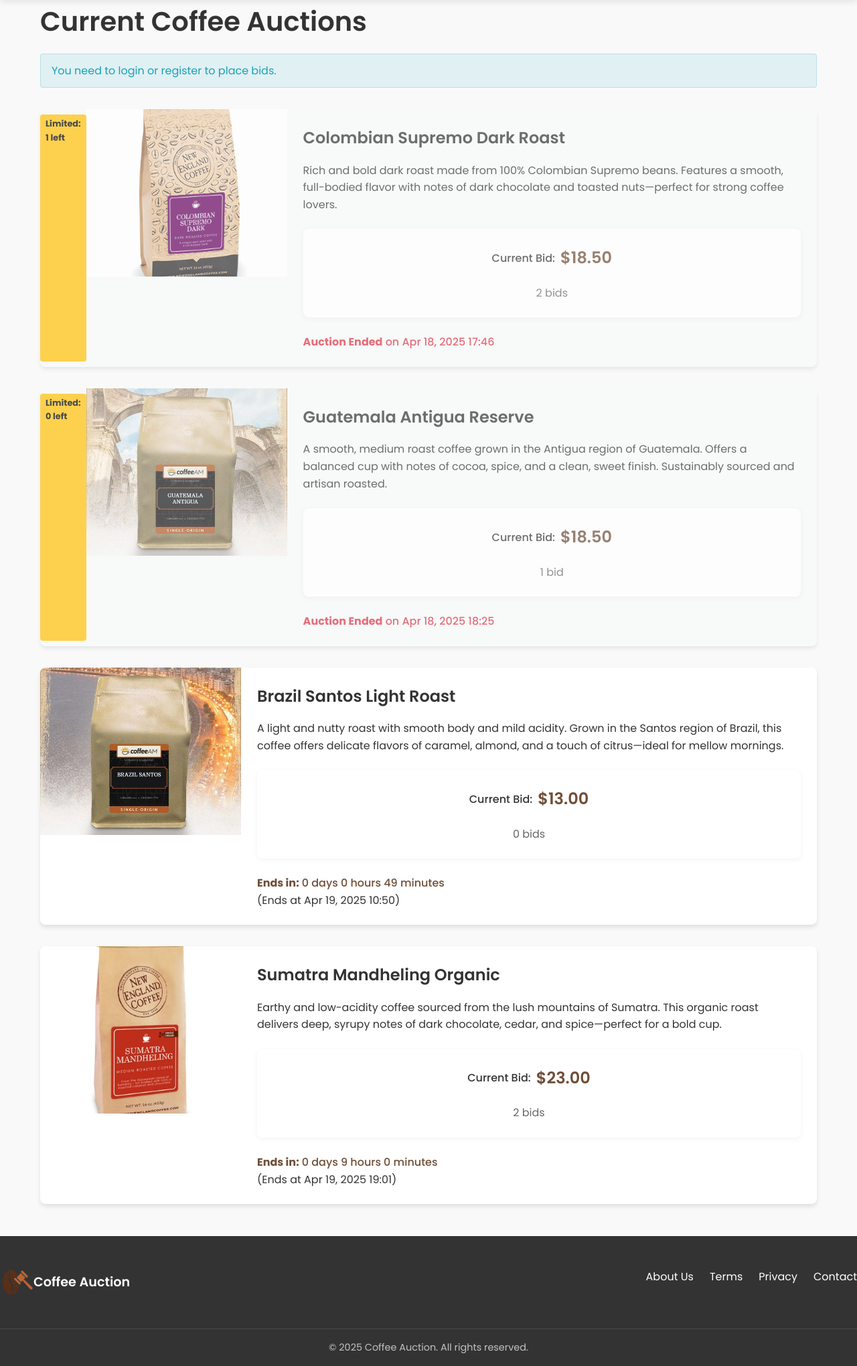
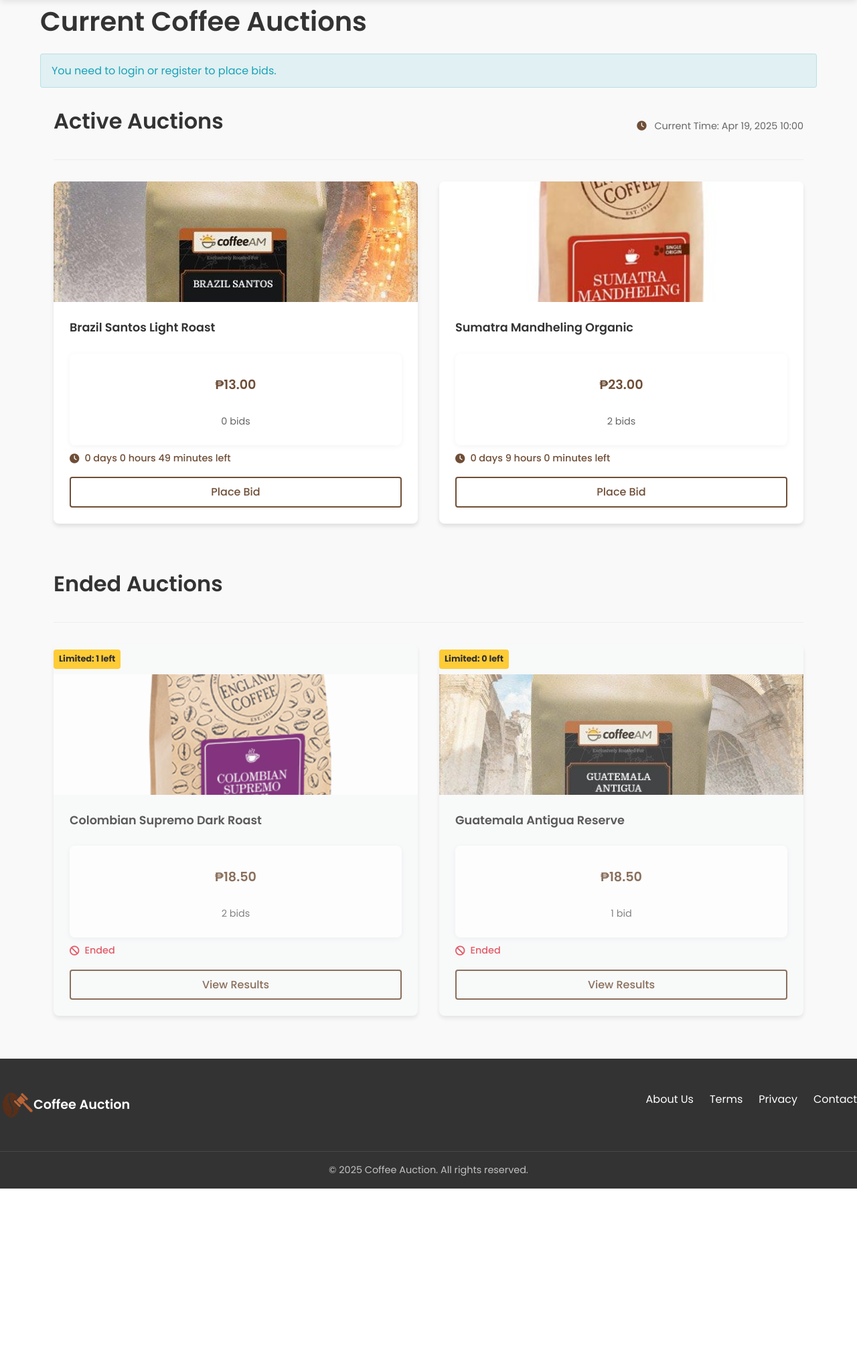
Before and after one commit to JohnDaryllS/coffee_auction, a PHP site: page /auction.php in a window 1280 px wide. Shown: the part 78-2118 px from the top of the page at 67% size. After the commit the page ends 1853 px from the top, so only its background shows below. Run offline with PHP 8.4, Linux system fonts and the light colour scheme; data comes from the database, SQL or seed files in the repository.

Commit message:
little changes in auction

```diff
--- a/admin.php
+++ b/admin.php
@@ -174,7 +174,7 @@ $currentDateTime = date('Y-m-d\TH:i');
                     </div>
 
                     <div class="form-group">
-                        <label for="item-price">Starting Price ($)</label>
+                        <label for="item-price">Starting Price (₱)</label>
                         <input type="number" id="item-price" name="starting_price" class="form-control" min="0.01" step="0.01" required>
                     </div>
 
--- a/auction.php
+++ b/auction.php
@@ -16,7 +16,152 @@ $highlight_item = isset($_GET['new_item']) ? (int)$_GET['new_item'] : 0;
     <title><?php echo $is_admin_view ? 'Admin Auction View' : 'Coffee Auctions'; ?> - Coffee Auction</title>
     <link rel="stylesheet" href="style.css">
     <link href="https://fonts.googleapis.com/css2?family=Poppins:wght@300;400;500;600;700&display=swap" rel="stylesheet">
+    <link rel="stylesheet" href="https://cdnjs.cloudflare.com/ajax/libs/font-awesome/6.0.0/css/all.min.css">
 </head>
+
+<style>
+    /* Auction Container */
+.auction-container {
+    max-width: 1200px;
+    margin: 0 auto;
+    padding: 0 20px;
+}
+
+/* Auction Sections */
+.active-auctions, .ended-auctions {
+    margin-bottom: 4rem;
+}
+
+.section-header {
+    display: flex;
+    justify-content: space-between;
+    align-items: center;
+    margin-bottom: 2rem;
+    padding-bottom: 1rem;
+    border-bottom: 1px solid #eee;
+}
+
+.time-info {
+    color: #666;
+    font-size: 0.9rem;
+}
+
+.time-info i {
+    color: var(--primary-color);
+    margin-right: 0.5rem;
+}
+
+/* Auction Grid Layout */
+.auction-grid {
+    display: flex;
+    flex-direction: column;
+    gap: 2rem;
+}
+
+.auction-row {
+    display: grid;
+    grid-template-columns: repeat(auto-fit, minmax(250px, 1fr));
+    gap: 2rem;
+}
+
+/* Auction Card Styles */
+.auction-card {
+    background-color: white;
+    border-radius: 8px;
+    overflow: hidden;
+    box-shadow: 0 4px 6px rgba(0,0,0,0.1);
+    transition: all 0.3s ease;
+}
+
+.auction-card.ended {
+    opacity: 0.8;
+    background-color: #f8f9fa;
+}
+
+.auction-card:hover {
+    transform: translateY(-5px);
+    box-shadow: 0 10px 20px rgba(0,0,0,0.1);
+}
+
+.auction-card.ended:hover {
+    transform: none;
+    box-shadow: 0 4px 6px rgba(0,0,0,0.1);
+}
+
+.auction-image {
+    height: 180px;
+    background-size: cover;
+    background-position: center;
+}
+
+.auction-details {
+    padding: 1.5rem;
+}
+
+.auction-details h3 {
+    font-size: 1.1rem;
+    margin-bottom: 1rem;
+    white-space: nowrap;
+    overflow: hidden;
+    text-overflow: ellipsis;
+}
+
+.bid-info {
+    display: flex;
+    justify-content: space-between;
+    margin-bottom: 0.5rem;
+}
+
+.current-bid {
+    font-weight: 600;
+    color: var(--primary-color);
+}
+
+.bid-count {
+    color: #666;
+    font-size: 0.9rem;
+}
+
+.time-remaining, .time-ended {
+    font-size: 0.9rem;
+    margin: 0.5rem 0 1rem;
+    display: flex;
+    align-items: center;
+    gap: 0.5rem;
+}
+
+.time-remaining {
+    color: var(--primary-color);
+}
+
+.time-ended {
+    color: var(--error-color);
+}
+
+.auction-details .btn {
+    width: 100%;
+    text-align: center;
+}
+
+/* Responsive Styles */
+@media (max-width: 768px) {
+    .section-header {
+        flex-direction: column;
+        align-items: flex-start;
+        gap: 1rem;
+    }
+
+    .auction-row {
+        grid-template-columns: repeat(auto-fit, minmax(200px, 1fr));
+    }
+}
+
+@media (max-width: 480px) {
+    .auction-row {
+        grid-template-columns: 1fr;
+    }
+}
+</style>
 <body>
     <?php if ($is_admin_view): ?>
     <nav class="navbar admin-nav">
@@ -28,6 +173,7 @@ $highlight_item = isset($_GET['new_item']) ? (int)$_GET['new_item'] : 0;
         </div>
         <div class="navbar-center">
             <a href="admin.php" class="nav-link">Admin Dashboard</a>
+            <a href="about.php" class="nav-link">About</a>
         </div>
         <div class="navbar-right">
             <span class="admin-greeting">Admin Panel</span>
@@ -87,122 +233,65 @@ $highlight_item = isset($_GET['new_item']) ? (int)$_GET['new_item'] : 0;
             </div>
         <?php endif; ?>
 
-        <div class="auction-list">
-            <?php
-            $now = new DateTime();
-            $stmt = $pdo->query("SELECT * FROM items ORDER BY bid_end_date ASC");
+        <div class="auction-container">
+            <section class="active-auctions">
+                <div class="section-header">
+                    <h2>Active Auctions</h2>
+                    <div class="time-info">
+                        <i class="fas fa-clock"></i> Current Time: <?php echo date('M j, Y H:i'); ?>
+                    </div>
+                </div>
 
-            if ($stmt->rowCount() > 0) {
-                while ($item = $stmt->fetch()) {
-                    // Get highest bid for this item
-                    $bidStmt = $pdo->prepare("SELECT MAX(bid_amount) as max_bid,
-                                            (SELECT COUNT(*) FROM bids WHERE item_id = ?) as bid_count
-                                            FROM bids WHERE item_id = ?");
-                    $bidStmt->execute([$item['id'], $item['id']]);
-                    $bid = $bidStmt->fetch();
-                    $currentBid = $bid['max_bid'] ? $bid['max_bid'] : $item['starting_price'];
-                    $bidCount = $bid['bid_count'];
+                <div class="auction-grid">
+                    <?php
+                    $now = new DateTime();
+                    $activeAuctions = [];
+                    $endedAuctions = [];
 
-                    // Calculate time remaining
-                    $end_date = new DateTime($item['bid_end_date']);
-                    $is_active = $end_date > $now;
-                    $time_remaining = '';
-
-                    if ($is_active) {
-                        $interval = $now->diff($end_date);
-                        $time_remaining = $interval->format('%a days %h hours %i minutes');
+                    // Get all auctions and separate active from ended
+                    $stmt = $pdo->query("SELECT * FROM items ORDER BY bid_end_date ASC");
+                    while ($item = $stmt->fetch()) {
+                        $end_date = new DateTime($item['bid_end_date']);
+                        if ($end_date > $now) {
+                            $activeAuctions[] = $item;
+                        } else {
+                            $endedAuctions[] = $item;
+                        }
                     }
 
-                    // Check if limited item is available
-                    $is_available = true;
-                    if ($item['is_limited'] && $item['items_sold'] >= $item['quantity']) {
-                        $is_available = false;
+                    // Display active auctions (max 4 per row)
+                    $activeChunks = array_chunk($activeAuctions, 4);
+                    foreach ($activeChunks as $chunk) {
+                        echo '<div class="auction-row">';
+                        foreach ($chunk as $item) {
+                            displayAuctionItem($item, false, $is_admin_view);
+                        }
+                        echo '</div>';
                     }
+                    ?>
+                </div>
+            </section>
 
-                    echo '<div class="auction-item' .
-                         ($item['id'] == $highlight_item ? ' highlight-new' : '') .
-                         ($is_active ? '' : ' auction-ended') .
-                         '" id="item-' . $item['id'] . '">';
+            <?php if (!empty($endedAuctions)): ?>
+            <section class="ended-auctions">
+                <div class="section-header">
+                    <h2>Ended Auctions</h2>
+                </div>
 
-                    if ($is_admin_view) {
-                        echo '<div class="admin-view-indicator">Admin View</div>';
+                <div class="auction-grid">
+                    <?php
+                    $endedChunks = array_chunk($endedAuctions, 4);
+                    foreach ($endedChunks as $chunk) {
+                        echo '<div class="auction-row">';
+                        foreach ($chunk as $item) {
+                            displayAuctionItem($item, true, $is_admin_view);
+                        }
+                        echo '</div>';
                     }
-
-                    // Limited quantity badge
-                    if ($item['is_limited']) {
-                        $remaining = $item['quantity'] - $item['items_sold'];
-                        echo '<div class="limited-badge">Limited: ' . $remaining . ' left</div>';
-                    }
-
-                    echo '<div class="auction-item-image" style="background-image: url(images/' . $item['image'] . ')"></div>
-                        <div class="auction-item-details">
-                            <h3>' . htmlspecialchars($item['name']) . '</h3>
-                            <p class="item-description">' . htmlspecialchars($item['description']) . '</p>
-
-                            <div class="bid-info">
-                                <div class="bid-current">
-                                    <span class="bid-label">Current Bid:</span>
-                                    <span class="bid-amount">$' . number_format($currentBid, 2) . '</span>
-                                </div>
-                                <div class="bid-count">
-                                    ' . $bidCount . ' bid' . ($bidCount != 1 ? 's' : '') . '
-                                </div>
-                            </div>
-
-                            <div class="time-info">';
-
-                    if ($is_active) {
-                        echo '<div class="time-remaining">
-                                <strong>Ends in:</strong> ' . $time_remaining . '
-                              </div>
-                              <div class="end-time">
-                                (Ends at ' . $end_date->format('M j, Y H:i') . ')
-                              </div>';
-                    } else {
-                        echo '<div class="time-ended">
-                                <strong>Auction Ended</strong> on ' . $end_date->format('M j, Y H:i') . '
-                              </div>';
-                    }
-
-                    echo '</div>';
-
-                    if ($can_bid) {
-                        if ($is_active && $is_available) {
-                            echo '<form action="process_bid.php" method="post" class="bid-form">
-                                    <input type="hidden" name="item_id" value="' . $item['id'] . '">
-                                    <div class="form-group">
-                                        <label for="bid-amount-' . $item['id'] . '">Your Bid ($)</label>
-                                        <input type="number" id="bid-amount-' . $item['id'] . '" name="bid_amount"
-                                            min="' . ($currentBid + 0.5) . '" step="0.5"
-                                            value="' . ($currentBid + 0.5) . '" required>
-                                    </div>
-                                    <button type="submit" class="btn btn-primary">Place Bid</button>
-                                </form>';
-                        } elseif (!$is_available) {
-                            echo '<div class="out-of-stock">Out of Stock</div>';
-                        } else {
-                            echo '<div class="bid-notice">Bidding for this item has ended</div>';
-                        }
-                    } elseif ($is_admin_view) {
-                        echo '<div class="admin-auction-actions">
-                                <a href="admin.php?edit_item=' . $item['id'] . '#items-tab" class="btn btn-outline btn-small">Edit</a>
-                                <form action="process_item.php" method="post" class="inline-form">
-                                    <input type="hidden" name="item_id" value="' . $item['id'] . '">
-                                    <button type="submit" name="action" value="delete" class="btn btn-error btn-small">Delete</button>
-                                </form>
-                              </div>';
-                    }
-
-                    echo '</div>
-                        </div>';
-                }
-            } else {
-                echo '<div class="empty-state">
-                        <p>No auction items available at this time.</p>
-                        ' . ($is_admin_view ? '<a href="admin.php#items-tab" class="btn btn-primary">Add New Item</a>' : '') . '
-                      </div>';
-            }
-            ?>
+                    ?>
+                </div>
+            </section>
+            <?php endif; ?>
         </div>
     </main>
 
@@ -213,7 +302,7 @@ $highlight_item = isset($_GET['new_item']) ? (int)$_GET['new_item'] : 0;
                 <span class="logo-text">Coffee Auction</span>
             </div>
             <div class="footer-links">
-                <a href="#">About Us</a>
+                <a href="about.php">About Us</a>
                 <a href="#">Terms</a>
                 <a href="#">Privacy</a>
                 <a href="#">Contact</a>
@@ -232,3 +321,74 @@ $highlight_item = isset($_GET['new_item']) ? (int)$_GET['new_item'] : 0;
     </script>
 </body>
 </html>
+
+<?php
+// Helper function to display auction items
+function displayAuctionItem($item, $isEnded, $isAdminView) {
+    global $pdo;
+
+    // Get highest bid for this item
+    $bidStmt = $pdo->prepare("SELECT MAX(bid_amount) as max_bid,
+                             (SELECT COUNT(*) FROM bids WHERE item_id = ?) as bid_count
+                             FROM bids WHERE item_id = ?");
+    $bidStmt->execute([$item['id'], $item['id']]);
+    $bid = $bidStmt->fetch();
+    $currentBid = $bid['max_bid'] ? $bid['max_bid'] : $item['starting_price'];
+    $bidCount = $bid['bid_count'];
+
+    // Calculate time remaining if not ended
+    $timeRemaining = '';
+    if (!$isEnded) {
+        $now = new DateTime();
+        $end_date = new DateTime($item['bid_end_date']);
+        $interval = $now->diff($end_date);
+        $timeRemaining = $interval->format('%a days %h hours %i minutes');
+    }
+
+    echo '<div class="auction-card' . ($isEnded ? ' ended' : '') . '" id="item-' . $item['id'] . '">';
+
+    if ($isAdminView) {
+        echo '<div class="admin-view-indicator">Admin View</div>';
+    }
+
+    // Limited quantity badge
+    if ($item['is_limited']) {
+        $remaining = $item['quantity'] - $item['items_sold'];
+        echo '<div class="limited-badge">Limited: ' . $remaining . ' left</div>';
+    }
+
+    echo '<div class="auction-image" style="background-image: url(images/' . $item['image'] . ')"></div>
+        <div class="auction-details">
+            <h3>' . htmlspecialchars($item['name']) . '</h3>
+            <div class="bid-info">
+                <span class="current-bid">₱' . number_format($currentBid, 2) . '</span>
+                <span class="bid-count">' . $bidCount . ' bid' . ($bidCount != 1 ? 's' : '') . '</span>
+            </div>';
+
+    if ($isEnded) {
+        echo '<div class="time-ended">
+                <i class="fas fa-ban"></i> Ended
+              </div>';
+    } else {
+        echo '<div class="time-remaining">
+                <i class="fas fa-clock"></i> ' . $timeRemaining . ' left
+              </div>';
+    }
+
+    if ($isAdminView) {
+        echo '<div class="admin-auction-actions">
+                <a href="admin.php?edit_item=' . $item['id'] . '#items-tab" class="btn btn-outline btn-small">Edit</a>
+                <form action="process_item.php" method="post" class="inline-form">
+                    <input type="hidden" name="item_id" value="' . $item['id'] . '">
+                    <button type="submit" name="action" value="delete" class="btn btn-error btn-small">Delete</button>
+                </form>
+              </div>';
+    } else {
+        echo '<a href="product_view.php?id=' . $item['id'] . '" class="btn btn-outline">' .
+             ($isEnded ? 'View Results' : 'Place Bid') . '</a>';
+    }
+
+    echo '</div>
+    </div>';
+}
+?>
```
Also changed, not shown: index.php (+117 -1 lines), product_view.php (+39 -24 lines).
